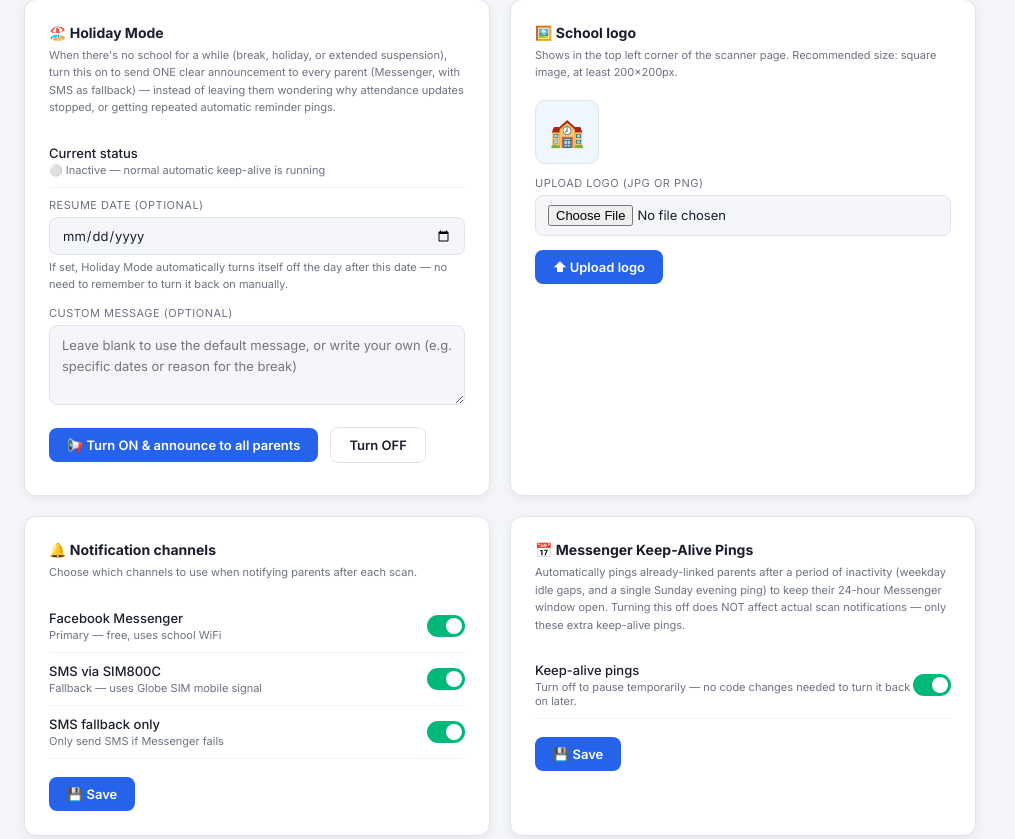
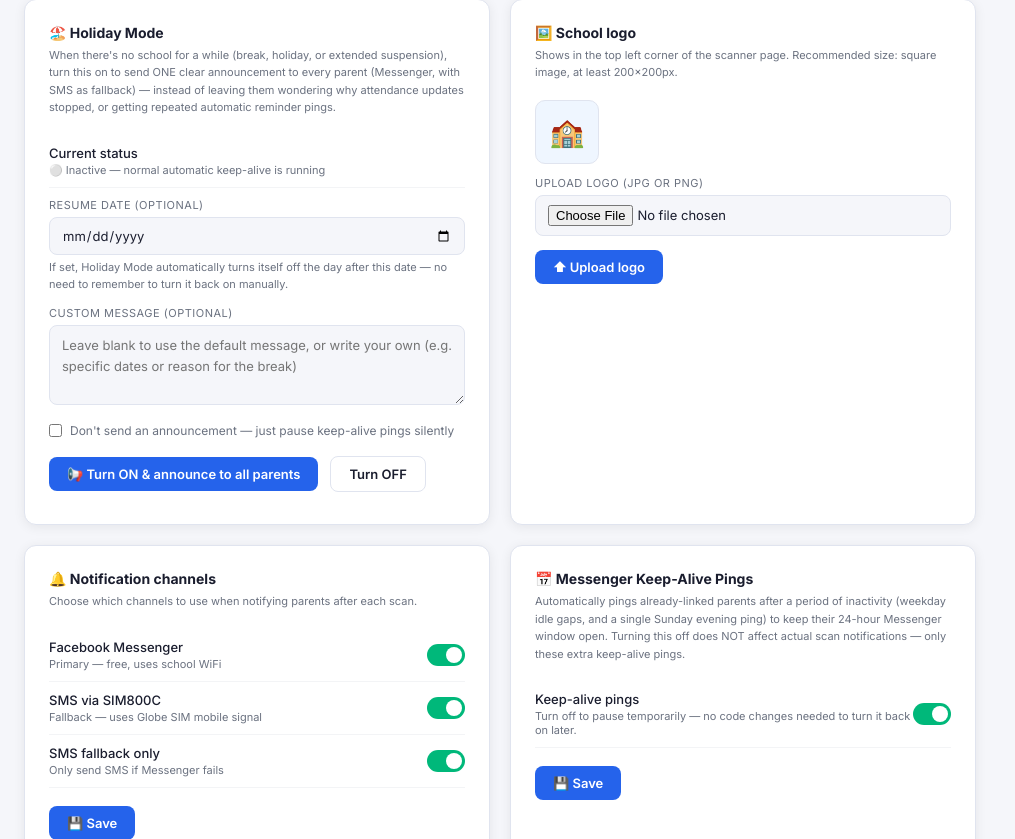
Before and after one commit to CharmeineC/Student-Attendance, a Flask app: page /settings in a window 1280 px wide. Shown: the part 402-1241 px from the top of the page, without its empty margins (0-1015 px from the left). Run offline with Flask 3, Linux system fonts and the light colour scheme; data that the repository does not hold is empty; some libraries are stand-ins or nearby versions.

Commit message:
Add files via upload

```diff
--- a/templates/settings.html
+++ b/templates/settings.html
@@ -123,8 +123,13 @@
       <textarea class="form-textarea" id="holiday-custom-message" placeholder="Leave blank to use the default message, or write your own (e.g. specific dates or reason for the break)"></textarea>
     </div>
 
+    <div class="form-row" style="display:flex;align-items:center;gap:8px">
+      <input type="checkbox" id="holiday-skip-announcement" style="width:auto"/>
+      <label for="holiday-skip-announcement" style="font-size:12px;color:var(--muted);cursor:pointer">Don't send an announcement — just pause keep-alive pings silently</label>
+    </div>
+
     <div class="save-row">
-      <button type="button" class="btn btn-blue" onclick="turnOnHolidayMode()">📢 Turn ON &amp; announce to all parents</button>
+      <button type="button" class="btn btn-blue" id="holiday-turn-on-btn" onclick="turnOnHolidayMode()">📢 Turn ON &amp; announce to all parents</button>
       <button type="button" class="btn btn-outline" onclick="turnOffHolidayMode()">Turn OFF</button>
     </div>
     <div id="holiday-mode-result" style="font-size:12px;margin-top:8px"></div>
@@ -378,21 +383,38 @@ function refreshHolidayStatus() {
   });
 }
 
+function updateHolidayButtonLabel() {
+  const skip = document.getElementById('holiday-skip-announcement').checked;
+  document.getElementById('holiday-turn-on-btn').textContent =
+    skip ? '🔕 Turn ON (no announcement)' : '📢 Turn ON & announce to all parents';
+}
+document.getElementById('holiday-skip-announcement').addEventListener('change', updateHolidayButtonLabel);
+
 function turnOnHolidayMode() {
   const until   = document.getElementById('holiday-until-date').value;
   const message = document.getElementById('holiday-custom-message').value.trim();
+  const skipAnnouncement = document.getElementById('holiday-skip-announcement').checked;
   const result  = document.getElementById('holiday-mode-result');
-  result.textContent = 'Sending announcement to all parents...';
+  result.textContent = skipAnnouncement ? 'Turning on...' : 'Sending announcement to all parents...';
   result.style.color = '#d97706';
   fetch('/api/holiday_mode', {
     method: 'POST',
     headers: {'Content-Type':'application/json'},
-    body: JSON.stringify({active: true, until: until || null, message: message || null})
+    body: JSON.stringify({
+      active: true, until: until || null, message: message || null,
+      skip_announcement: skipAnnouncement
+    })
   }).then(r=>r.json()).then(data => {
     if (data.success) {
-      let msg = `✅ Holiday Mode ON — reached ${data.announcement_sent} parent(s)`;
-      if (data.announcement_failed) msg += `, ${data.announcement_failed} unreachable`;
-      result.textContent = msg + '.';
+      let msg;
+      if (data.announcement_skipped) {
+        msg = '✅ Holiday Mode ON — no announcement sent, keep-alive pings paused.';
+      } else {
+        msg = `✅ Holiday Mode ON — reached ${data.announcement_sent} parent(s)`;
+        if (data.announcement_failed) msg += `, ${data.announcement_failed} unreachable`;
+        msg += '.';
+      }
+      result.textContent = msg;
       result.style.color = '#00b87a';
     } else {
       result.textContent = '❌ Something went wrong.';
```
